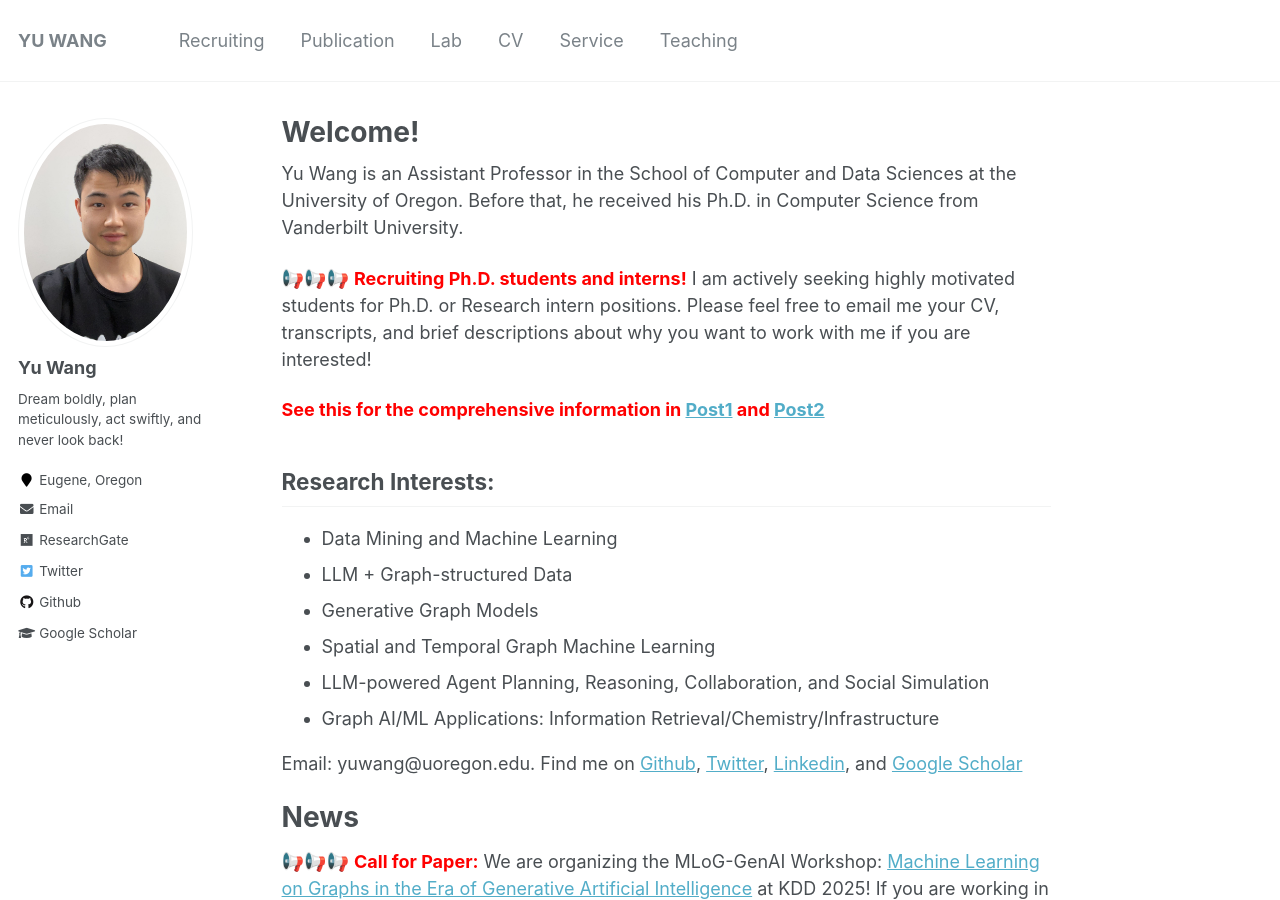
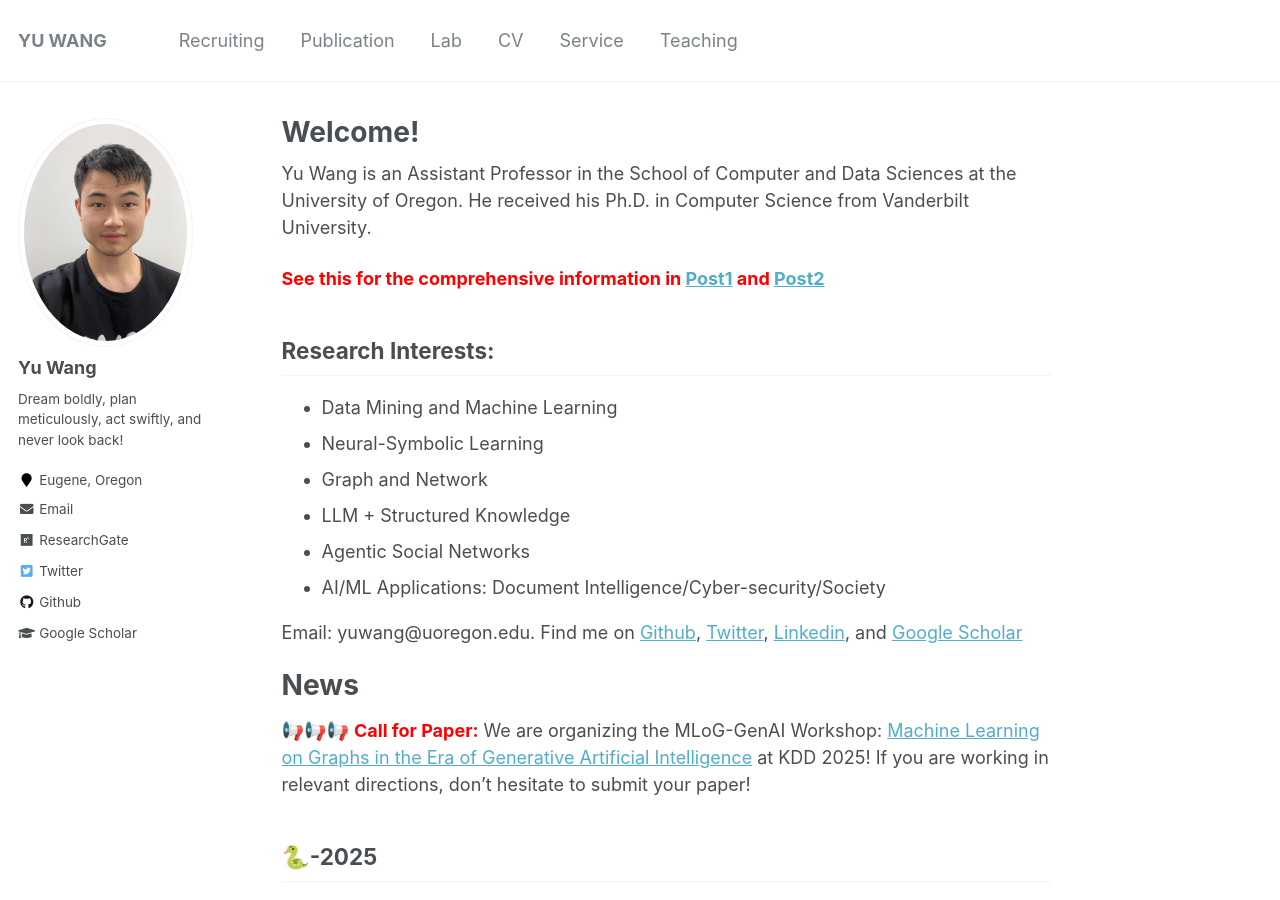
Before and after one commit to yuwang0103/yuwang0103.github.io, a Jekyll site: the page built from _pages/about.md, in a window 1280 px wide and 900 px high. Built offline with Jekyll 4.4.1, drawn with Linux system fonts in a browser that asks for light colours.

Commit message:
Update about.md

```diff
--- a/_pages/about.md
+++ b/_pages/about.md
@@ -8,9 +8,9 @@ redirect_from:
   - /about.html
 ---
 
-Yu Wang is an Assistant Professor in the School of Computer and Data Sciences at the University of Oregon. Before that, he received his Ph.D. in Computer Science from Vanderbilt University.
+Yu Wang is an Assistant Professor in the School of Computer and Data Sciences at the University of Oregon. He received his Ph.D. in Computer Science from Vanderbilt University.
 
-📢📢📢 <span style="color:red">**Recruiting Ph.D. students and interns!**</span> I am actively seeking highly motivated students for Ph.D. or Research intern positions. Please feel free to email me your CV, transcripts, and brief descriptions about why you want to work with me if you are interested!
+<!-- 📢📢📢 <span style="color:red">**Recruiting Ph.D. students and interns!**</span> I am actively seeking highly motivated students for Ph.D. or Research intern positions. Please feel free to email me your CV, transcripts, and brief descriptions about why you want to work with me if you are interested! -->
 
 <span style="color:red">**See this for the comprehensive information in [Post1](https://yuwang0103.github.io/recruiting/) and [Post2](https://mp.weixin.qq.com/s/ulv71WoDC0Oi7WbXzmdl1Q)**
 
@@ -18,11 +18,11 @@ Yu Wang is an Assistant Professor in the School of Computer and Data Sciences at
 Research Interests:
 ------
 - Data Mining and Machine Learning
-- LLM + Graph-structured Data
-- Generative Graph Models
-- Spatial and Temporal Graph Machine Learning
-- LLM-powered Agent Planning, Reasoning, Collaboration, and Social Simulation
-- Graph AI/ML Applications: Information Retrieval/Chemistry/Infrastructure
+- Neural-Symbolic Learning
+- Graph and Network
+- LLM + Structured Knowledge
+- Agentic Social Networks
+- AI/ML Applications: Document Intelligence/Cyber-security/Society
 
 Email: yuwang@uoregon.edu. Find me on [Github](https://github.com/yuwvandy), [Twitter](https://twitter.com/yuwang0103), [Linkedin](https://www.linkedin.com/in/yu-wang-63359a196/), and [Google Scholar](https://scholar.google.com/citations?user=XPCmiz4AAAAJ&hl=en)
 
```
